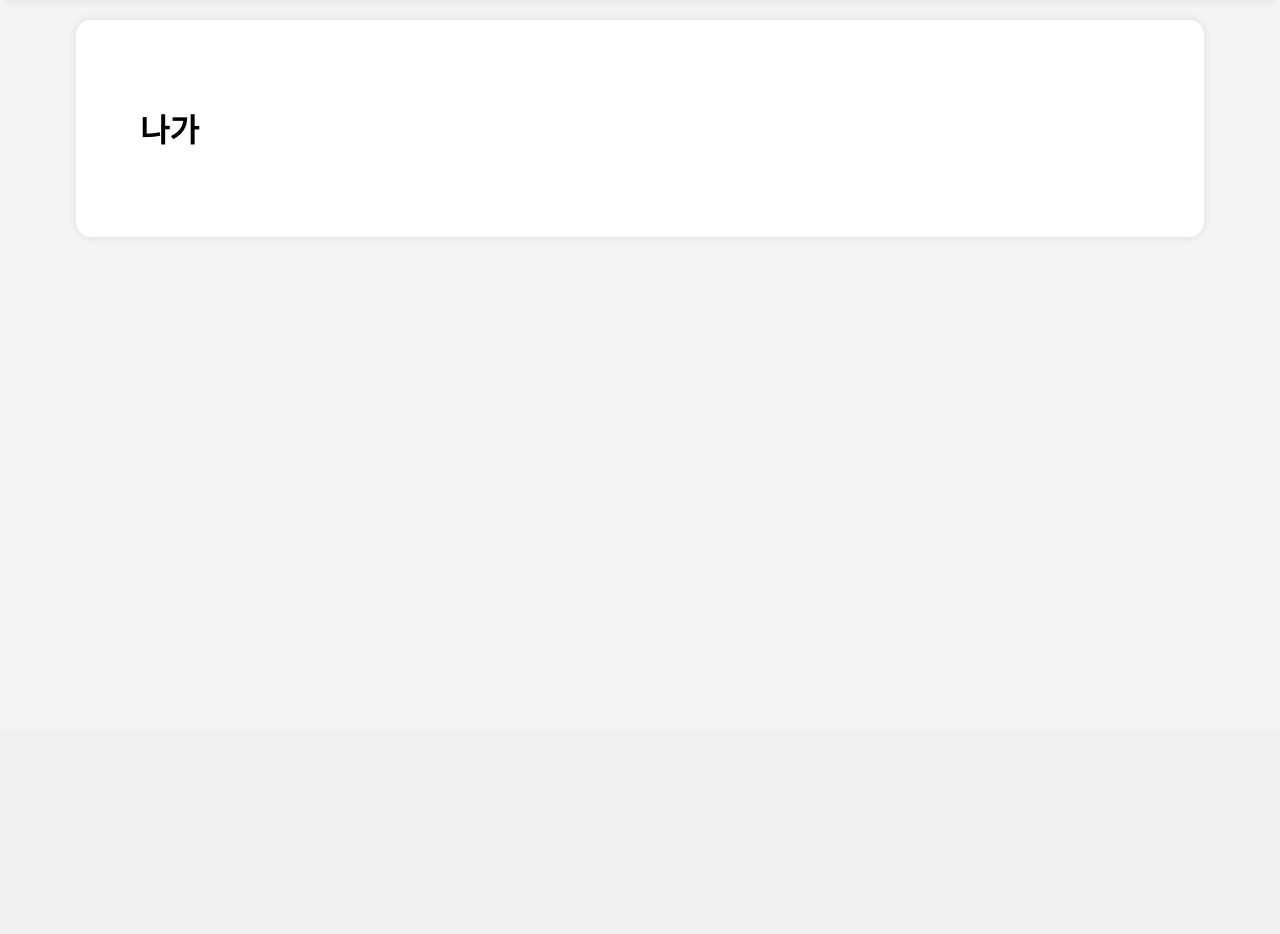
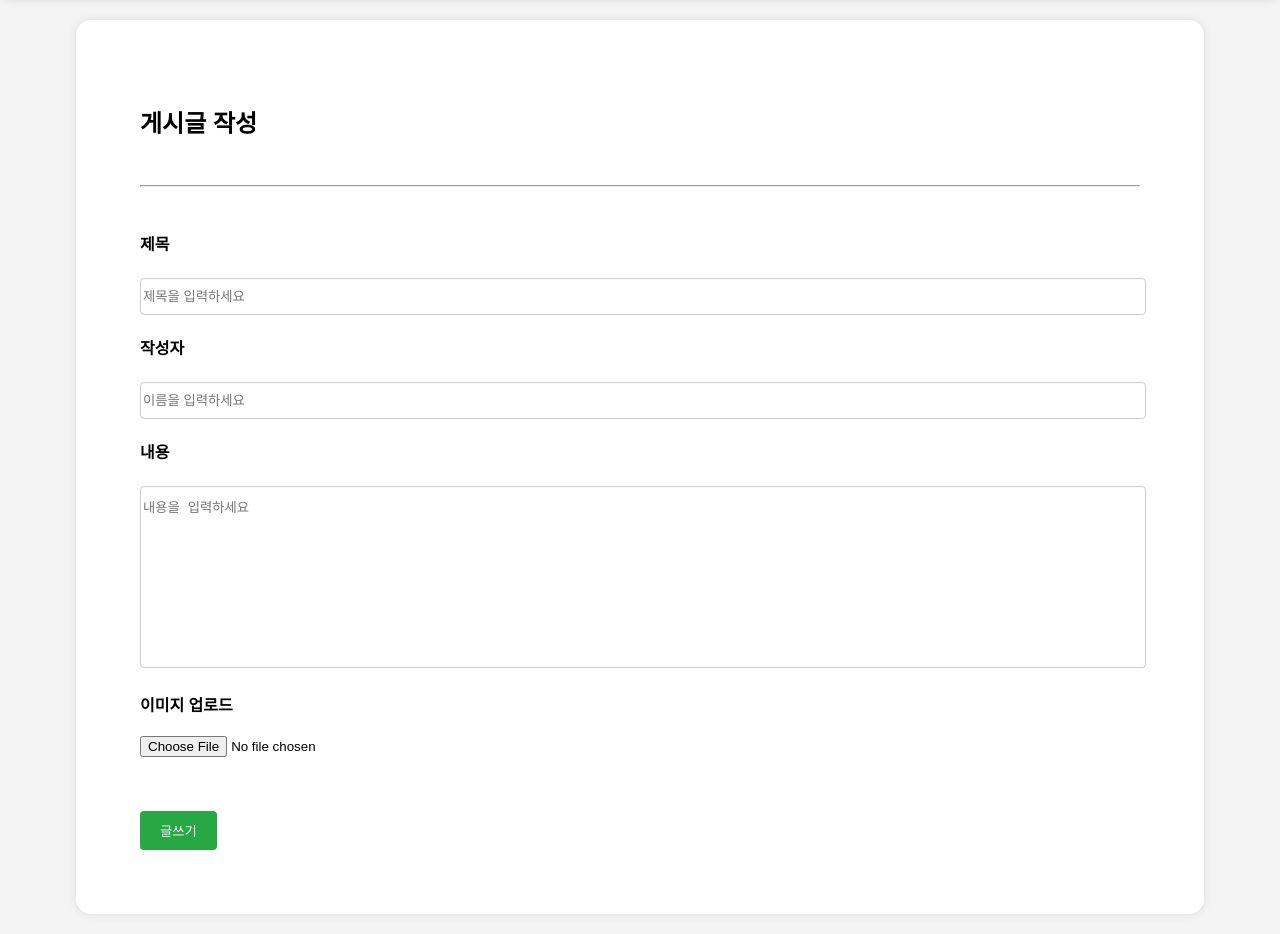
Before and after one commit to mymuseisyou/community, a Django app: page /community/newpost/ in a window 1280 px wide. Shown: the part 70-1004 px from the top of the page. Before the commit the page ends 307 px from the top, so only its background shows below. Run offline with Django 5.2, Linux system fonts and the light colour scheme.

Commit message:
fhrmdlsrmfTmrlqjxms

```diff
--- a/main/templates/main/newpost.html
+++ b/main/templates/main/newpost.html
@@ -18,7 +18,7 @@
         </div>
     </header>
     <div class="container">
-        {% if user.is_authenticated %}
+
         <h2>게시글 작성</h2>
         <br><hr><br><br>
         <form method="POST" enctype="multipart/form-data">
@@ -40,11 +40,12 @@
             </div>
 
             <input type="file" accept=".gif, .jpg, .png" name="mainphoto"><br><br><br><br>
+            {% if user.is_authenticated %}
             <input type="submit" value="글쓰기" class="btn-submit">
+            {% else %}
+            <button onclick="alert('로그인 후 이용 가능합니다.')" class="btn-submit">글쓰기</button>
+            {% endif %}
         </form>
-        {% else %}
-        <h1>나가</h1>
-        {% endif %}
     </div>
     <script>
         function resize(obj) {
--- a/users/static/login.css
+++ b/users/static/login.css
@@ -3,6 +3,9 @@ body {
     margin: 0;
     padding: 0;
     background-color: #f4f4f4;
+}
+a {
+    text-decoration: none;
 }
 .container {
     max-width: 1000px;
```
